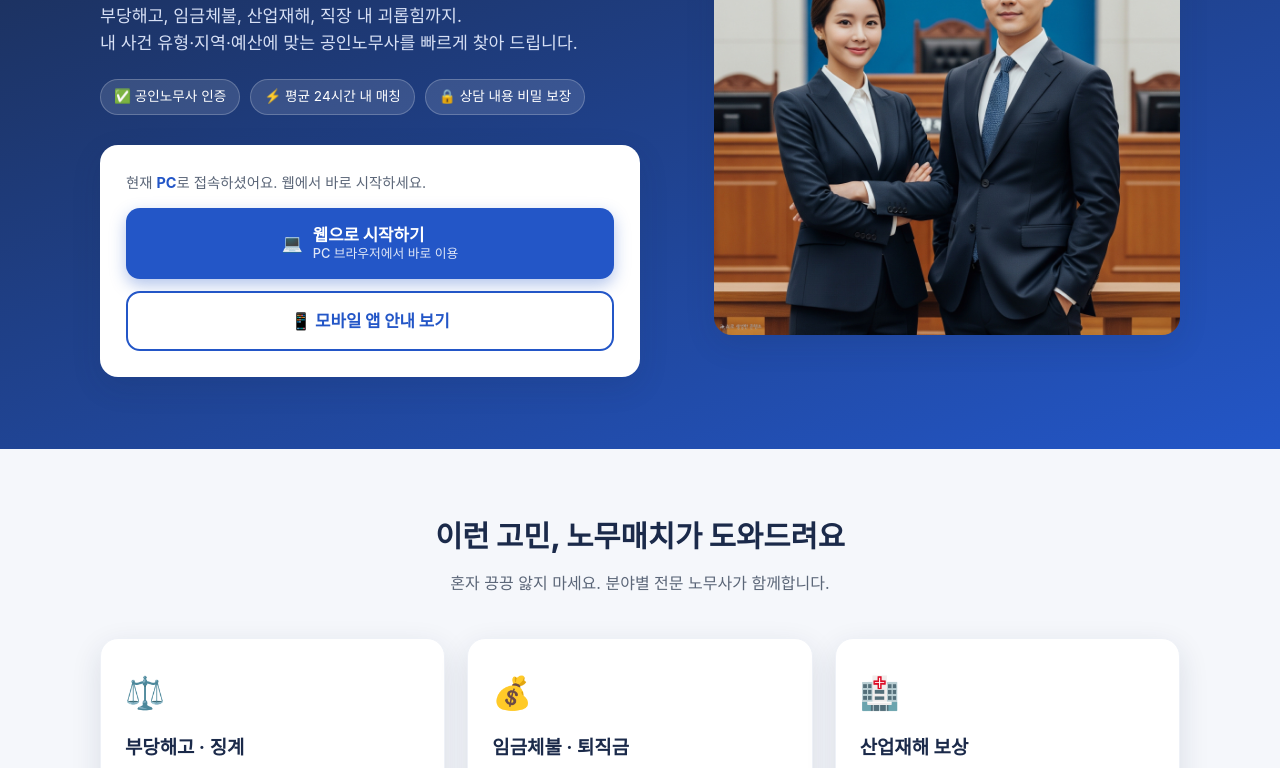
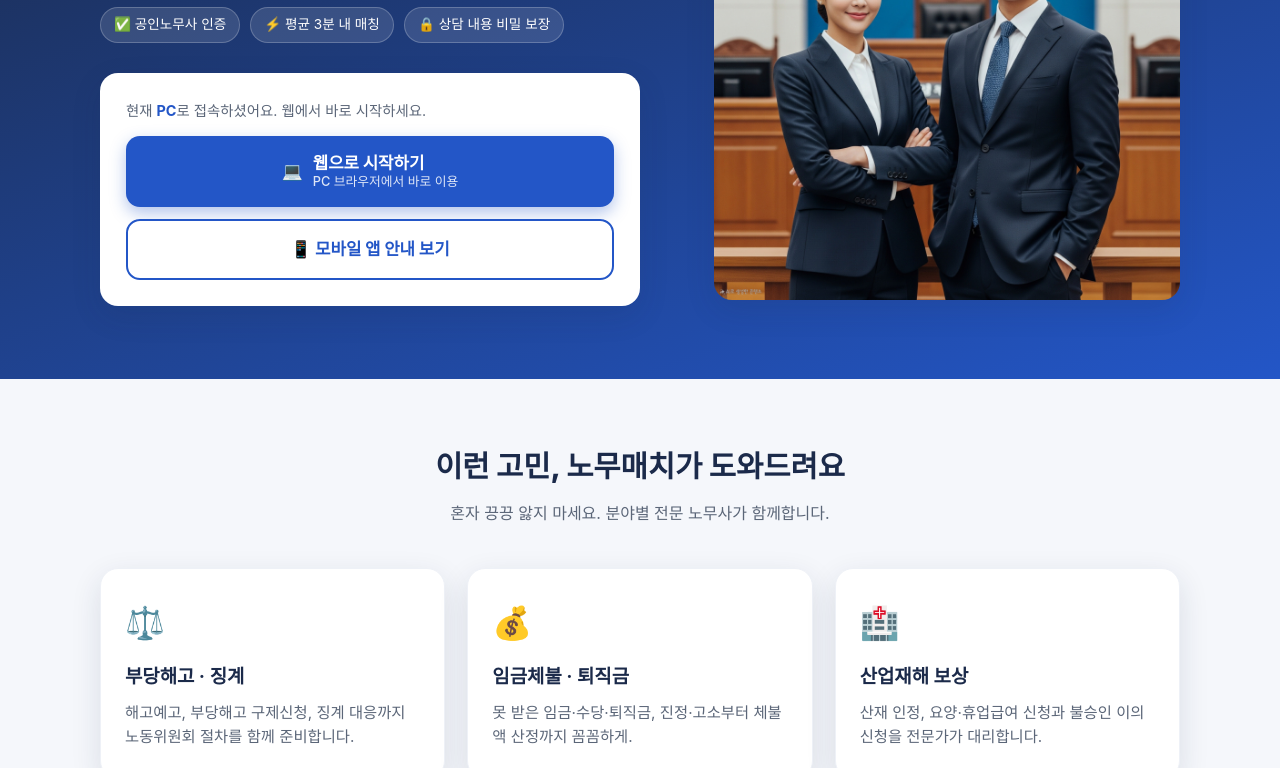
Before and after one commit to nomumatch/nomumatch.github.io, a plain HTML site: page index.html in a window 1280 px wide. Shown: the part 289-1057 px from the top of the page. Drawn offline with Linux system fonts and the light colour scheme.

Commit message:
v0.0.4a: copy edits
- '평균 24시간 내 매칭' -> '평균 3분 내 매칭' (badge + stat)
- remove hero sub paragraph

```diff
--- a/index.html
+++ b/index.html
@@ -181,14 +181,9 @@
     <div class="container hero-grid">
       <div>
         <h1>복잡한 노동 문제,<br/><span class="accent">검증된 노무사</span>와<br/>딱 맞게 매칭.</h1>
-        <p class="sub">
-          부당해고, 임금체불, 산업재해, 직장 내 괴롭힘까지.<br/>
-          내 사건 유형·지역·예산에 맞는 공인노무사를 빠르게 찾아 드립니다.
-        </p>
-
         <div class="badges">
           <span class="badge">✅ 공인노무사 인증</span>
-          <span class="badge">⚡ 평균 24시간 내 매칭</span>
+          <span class="badge">⚡ 평균 3분 내 매칭</span>
           <span class="badge">🔒 상담 내용 비밀 보장</span>
         </div>
 
@@ -296,7 +291,7 @@
   <section class="block">
     <div class="container stats">
       <div class="stat"><div class="n">1,200+</div><div class="l">누적 매칭 건수</div></div>
-      <div class="stat"><div class="n">24시간</div><div class="l">평균 매칭 소요 시간</div></div>
+      <div class="stat"><div class="n">3분</div><div class="l">평균 매칭 소요 시간</div></div>
       <div class="stat"><div class="n">4.8 / 5</div><div class="l">이용자 만족도</div></div>
     </div>
   </section>
```
